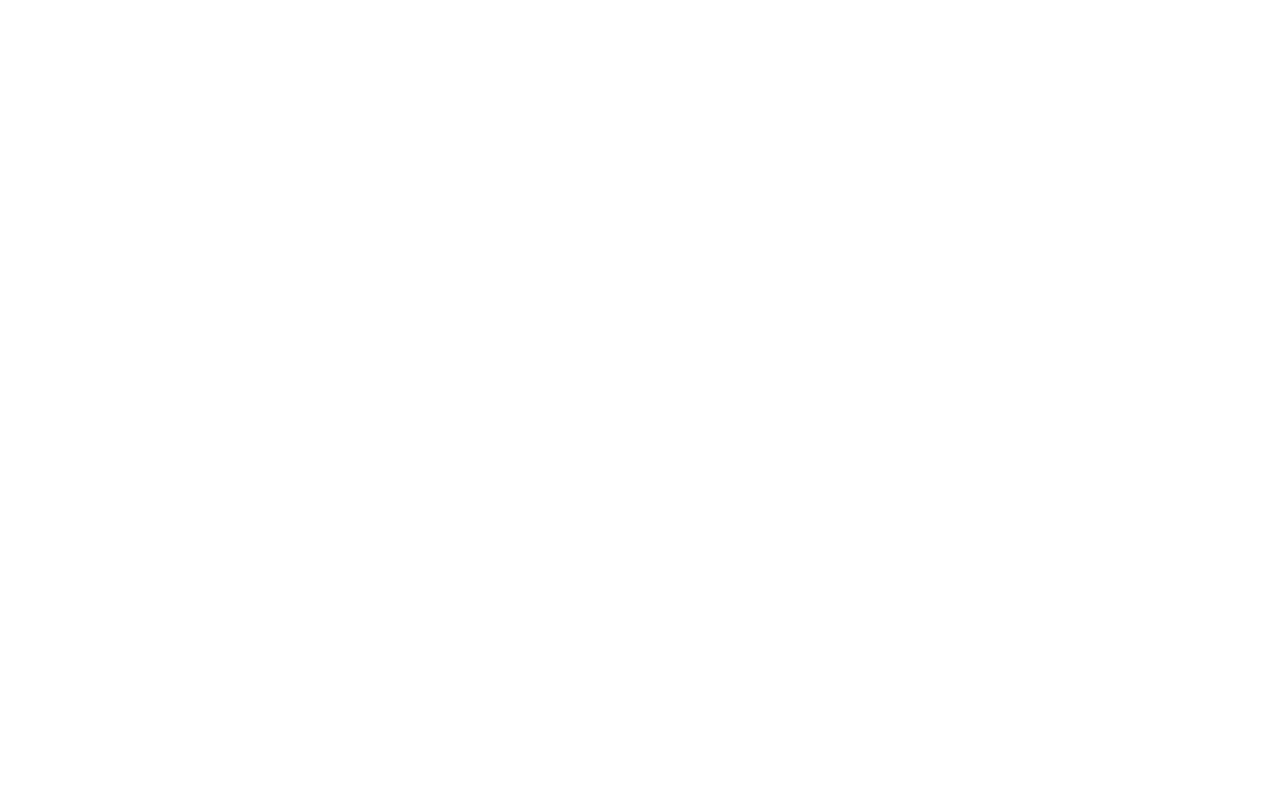
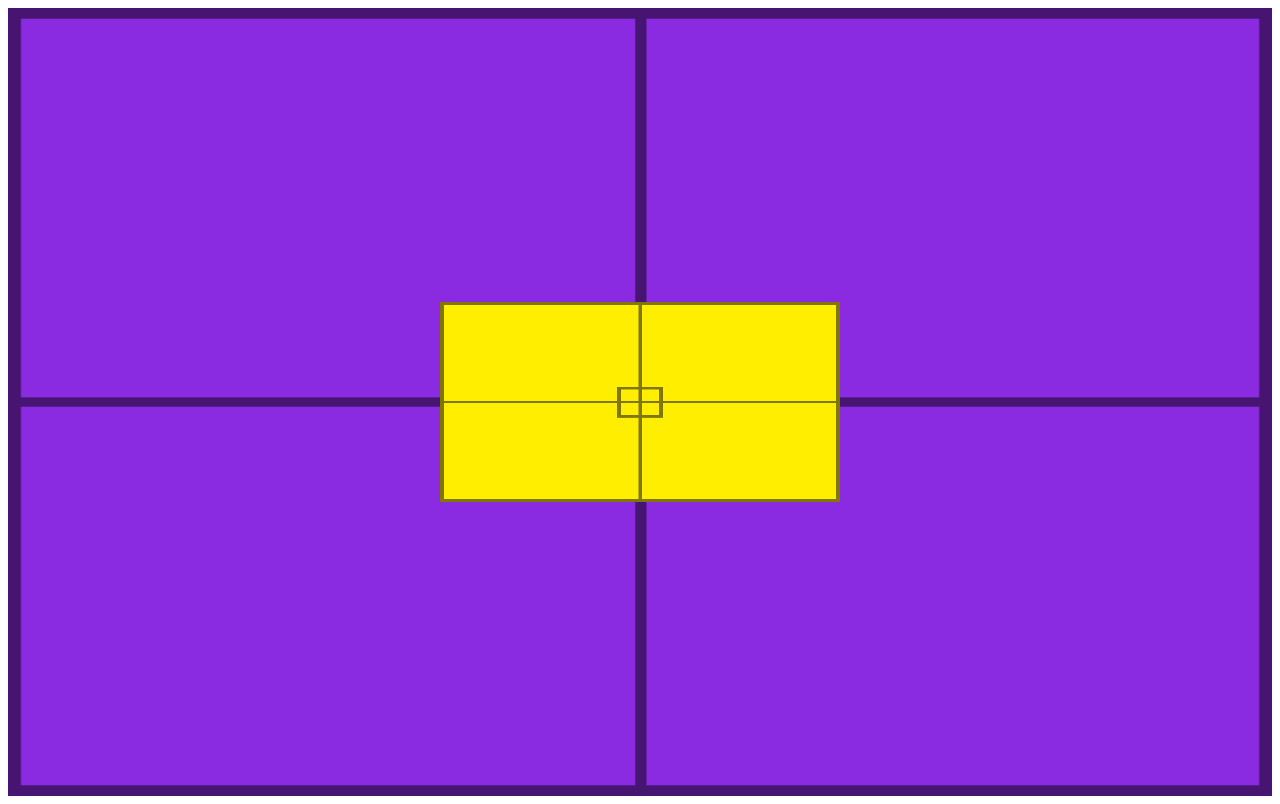
Before and after one commit to Pedrolima-10/HTML-CSS, a plain HTML site: page exercicios html-css/exrecicio0022/fundo007.html in a window 1280 px wide. Drawn offline with Linux system fonts and the light colour scheme.

Commit message:
fundo007.html

```diff
--- a/exercicios html-css/exrecicio0022/fundo007.html
+++ b/exercicios html-css/exrecicio0022/fundo007.html
@@ -3,9 +3,59 @@
 <head>
     <meta charset="UTF-8">
     <meta name="viewport" content="width=device-width, initial-scale=1.0">
-    <title>Document</title>
+    <title>Posicionamento Central</title>
+    <style>
+        /*
+
+        Para centralizar uma box dentro de um container você usará os seguintes comando:
+
+        deixe o container na {position :relative}
+        e a box na {position :absolute}
+
+        após isso na box que quer centralizar use os comandos:  left: 50%;   top: 50%;
+
+
+        e depois use o {transform:translate(-50%,-50%);}
+        assim sua box irá centralizar
+
+        */
+        section#container{
+            height: 96vh;
+            padding: 10px;
+
+            background-color: blueviolet;
+            background-image: url('imagens/target001.png');
+            background-size: 100% 100%;
+
+            position: relative;
+        }
+
+        article#conteudo{
+            height: 200px;
+            width: 400px;
+
+            background-color: rgb(255, 238, 0);
+            background-image: url('imagens/target001.png');
+            background-size: 100% 100%;
+
+            position: absolute;
+
+
+            left: 50%;
+            top:  50%;
+
+
+            transform: translate(-50%, -50%);
+        }
+
+    </style>
 </head>
 <body>
+    <section id="container">
+        <article id="conteudo">
+
+        </article>
+    </section>
 
 </body>
 </html>
```
